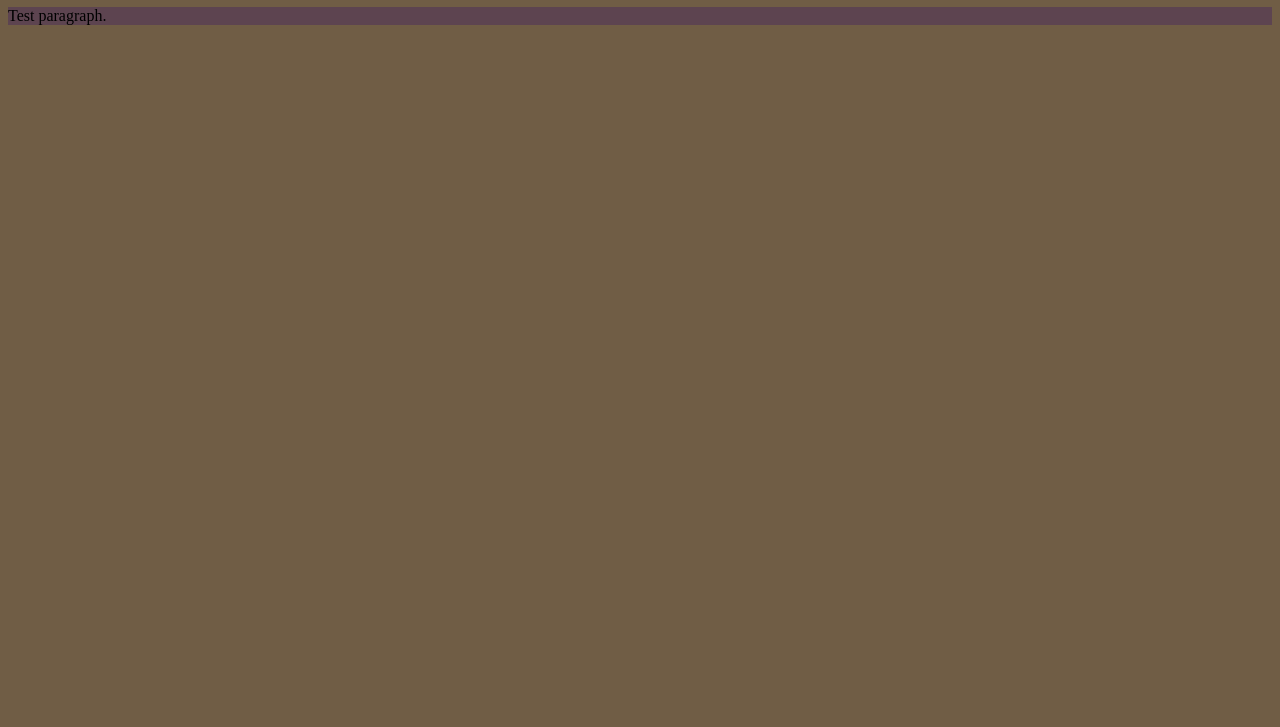
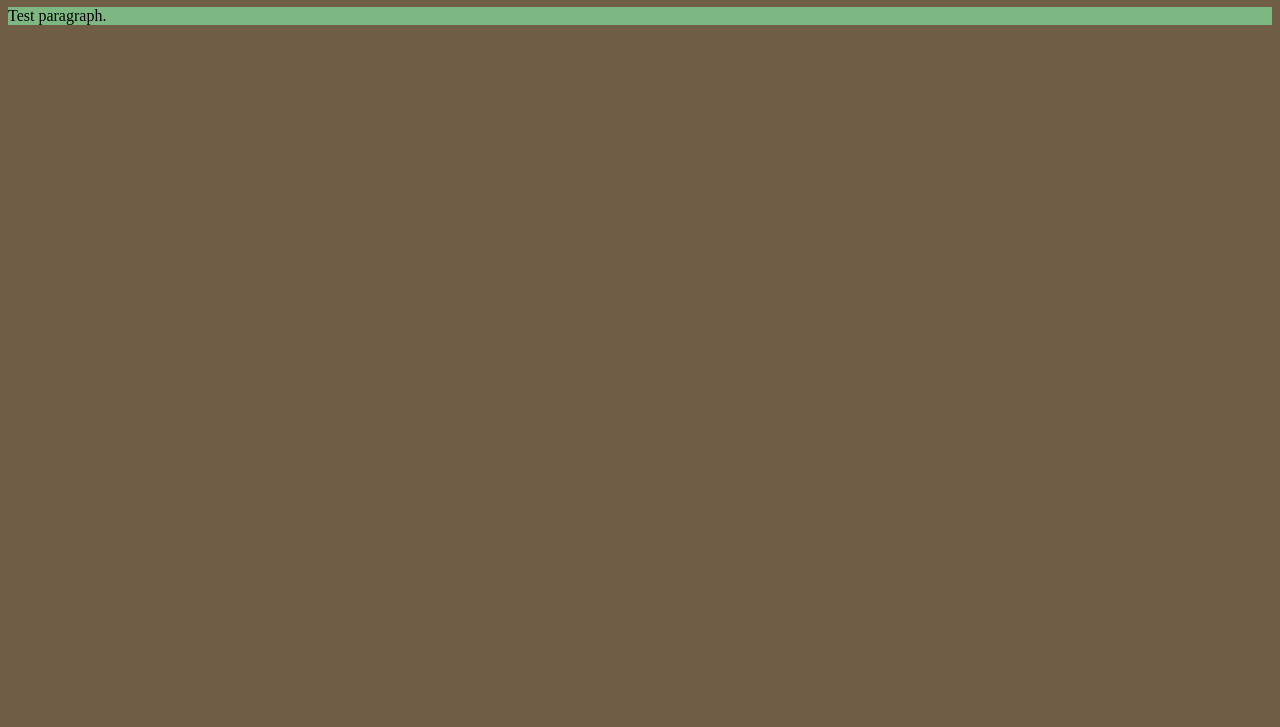
Before and after one commit to reprogramming-jose/WEB_DEV, a plain HTML site: page index.html in a window 1280 px wide. Shown: the part 73-800 px from the top of the page. Drawn offline with Linux system fonts and the light colour scheme.

Commit message:
change p background color to mint

```diff
--- a/style.css
+++ b/style.css
@@ -1,5 +1,5 @@
 p{
-    background-color: rgb(93, 68, 80);
+    background-color: rgb(125, 184, 130);
 }
 body{
     background-color: rgb(112, 93, 69);
```
